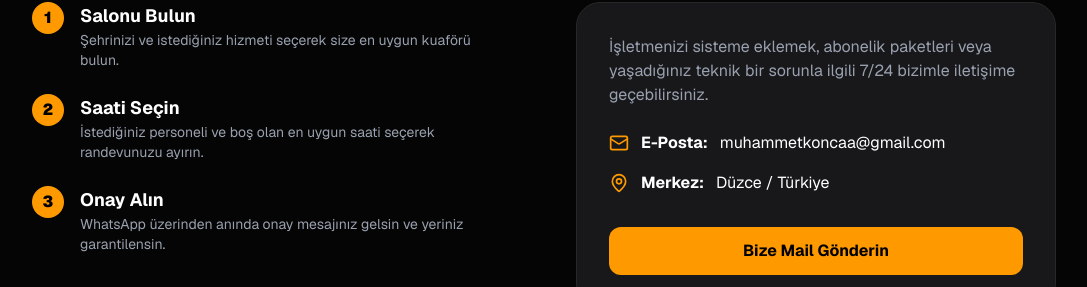
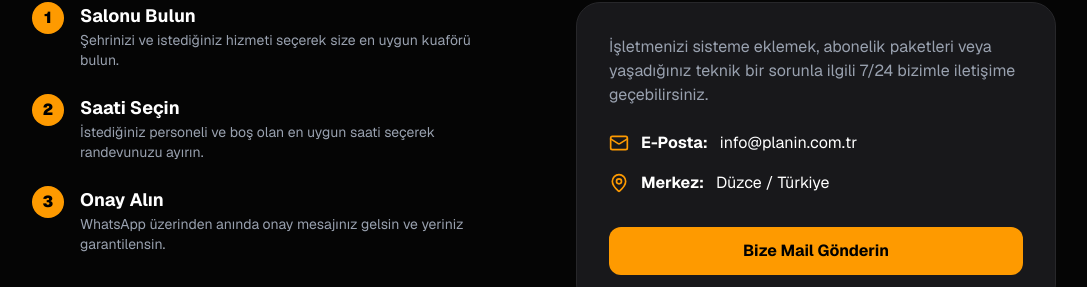
Before and after one commit to mckonca-dot/randevu-saas-frontend, a Next.js app: page /destek in a window 1280 px wide. Shown: the part 334-621 px from the top of the page, without its empty margins (96-1183 px from the left). Built offline with nearby package versions, Linux system fonts and the light colour scheme.

Commit message:
kurumsal mail eklendi

```diff
--- a/app/destek/page.tsx
+++ b/app/destek/page.tsx
@@ -48,7 +48,7 @@ export default function SupportPage() {
             <div className="bg-zinc-900 border border-zinc-800 p-8 rounded-3xl">
               <p className="mb-6 text-gray-400">İşletmenizi sisteme eklemek, abonelik paketleri veya yaşadığınız teknik bir sorunla ilgili 7/24 bizimle iletişime geçebilirsiniz.</p>
               <div className="space-y-4">
-                <div className="flex items-center gap-3 text-white"><Mail className="text-amber-500" size={20}/> <b>E-Posta:</b> muhammetkoncaa@gmail.com</div>
+                <div className="flex items-center gap-3 text-white"><Mail className="text-amber-500" size={20}/> <b>E-Posta:</b> info@planin.com.tr</div>
                 <div className="flex items-center gap-3 text-white"><MapPin className="text-amber-500" size={20}/> <b>Merkez:</b> Düzce / Türkiye</div>
               </div>
               <button onClick={() => window.location.href='mailto:destek@koncasaas.com'} className="mt-8 w-full bg-amber-500 text-black py-3 rounded-xl font-bold hover:bg-yellow-400 transition">
--- a/app/isletmeler-icin/page.tsx
+++ b/app/isletmeler-icin/page.tsx
@@ -20,7 +20,7 @@ export default function BusinessLandingPage() {
             <div className="w-10 h-10 bg-amber-500 rounded-lg flex items-center justify-center text-black">
               <Scissors size={24} />
             </div>
-            <span className="font-heading text-xl md:text-2xl font-bold tracking-wider">PLANIN <span className="text-amber-500 text-sm">PRO</span></span>
+            <span className="font-heading text-xl md:text-2xl font-bold tracking-wider">PLANIN</span>
           </Link>
           <div className="flex gap-4 items-center">
             <Link href="/" className="text-gray-300 hover:text-amber-500 font-bold px-2 py-2 transition text-sm hidden md:block">ANA SAYFA</Link>
```
